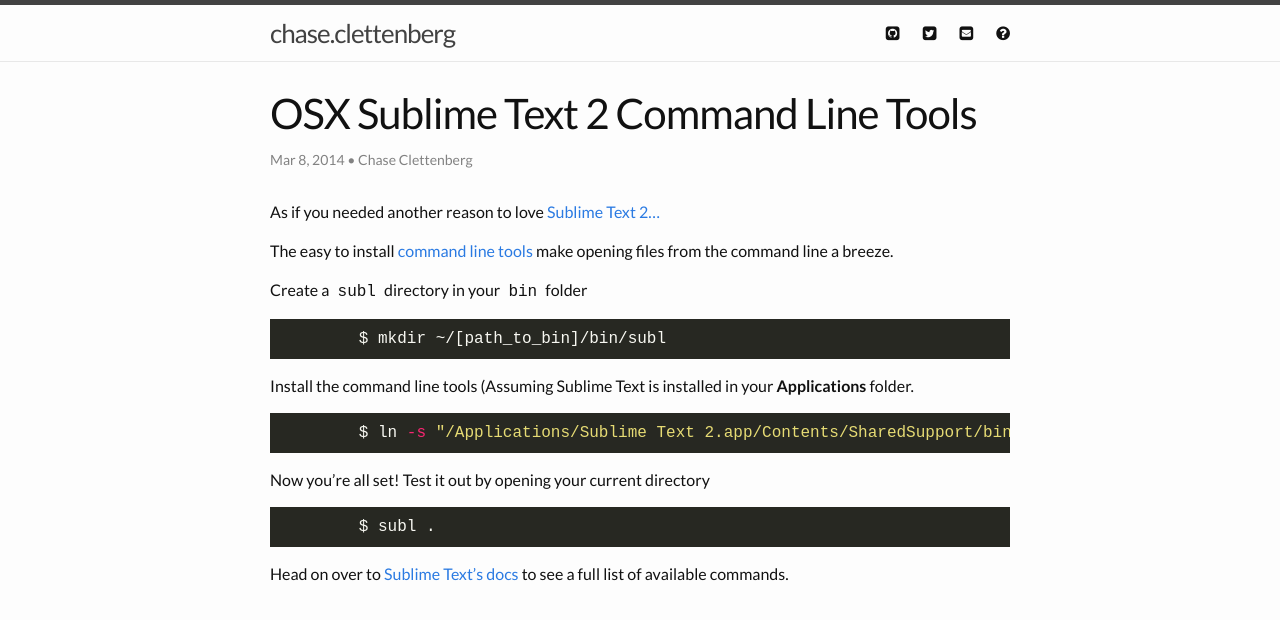
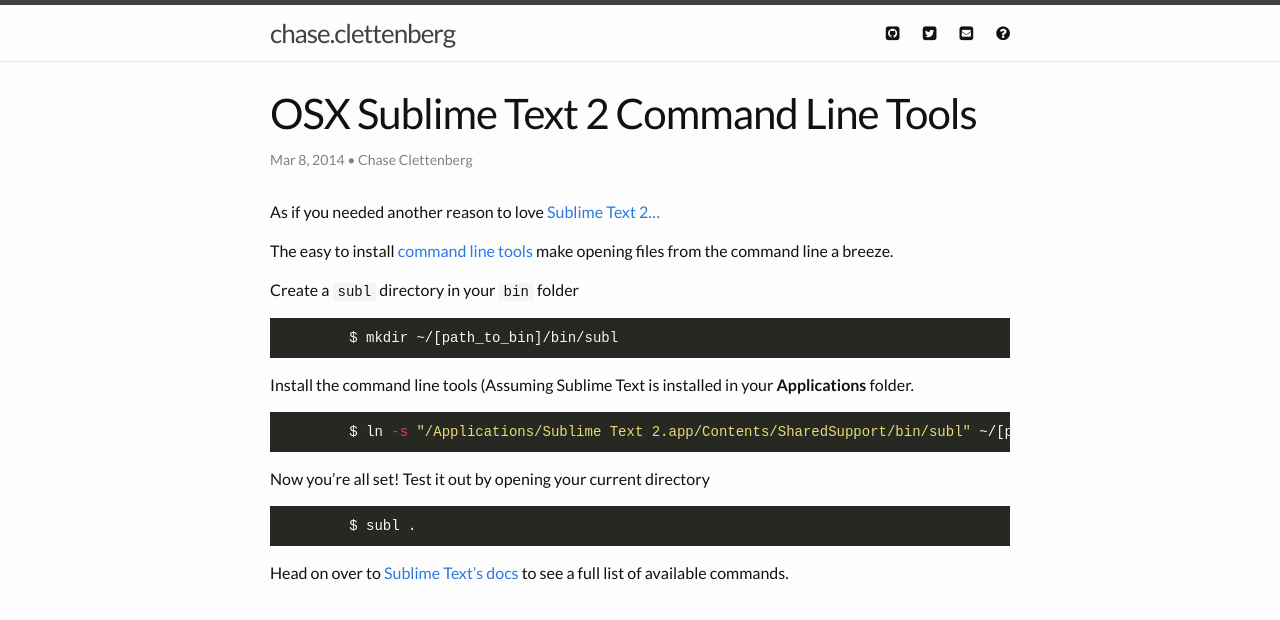
Before and after one commit to clettenberg/blog, a Jekyll site: the page built from _posts/2014-03-08-osx-sublime-text-2-command-line-tools.md, in a window 1280 px wide. Shown: the top 620 px of the page. Built offline with Jekyll 4.4.1, drawn with Linux system fonts in a browser that asks for light colours; nearby versions of some CDN libraries.

Commit message:
Add code highlight styles

```diff
--- a/_sass/_base.scss
+++ b/_sass/_base.scss
@@ -23,7 +23,9 @@
     -webkit-text-size-adjust: 100%;
 }
 
-
+.highlighter-rouge {
+  background-color: #F5F5F5;
+}
 
 /**
  * Set `margin-bottom` to maintain vertical rhythm
@@ -125,6 +127,7 @@
 
 code {
     padding: 1px 5px;
+    font-size: 14px;
 }
 
 pre {
```
